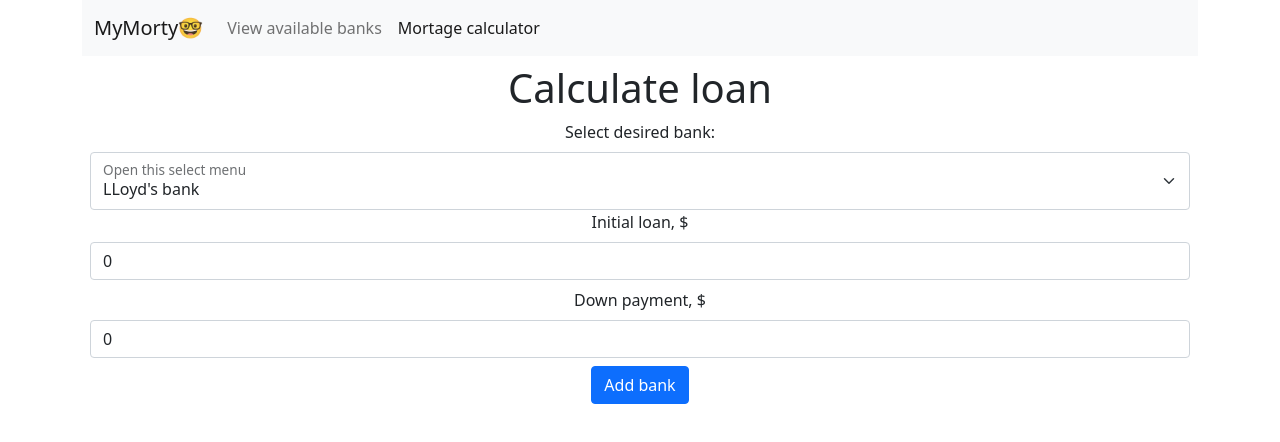
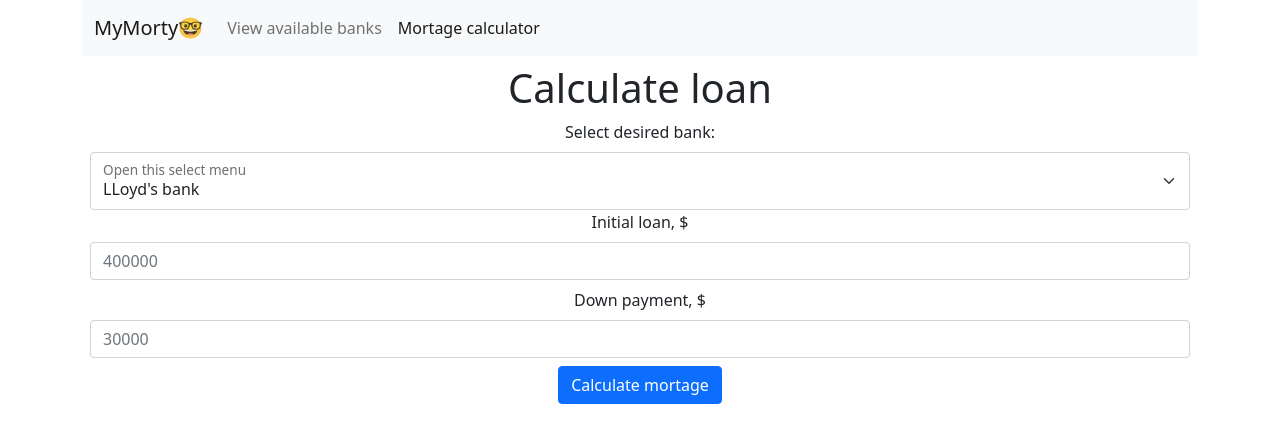
Before and after one commit to YuriiCodes/MyMorty-Mortgage-calculator, a React (Create React App) app: page /mortageCalculator in a window 1280 px wide. Shown: the top 442 px of the page. Built offline with nearby package versions, Linux system fonts and the light colour scheme.

Commit message:
added validation for mortageCalculatorForm

```diff
--- a/src/components/MortageCalculator/MortageCalculator.jsx
+++ b/src/components/MortageCalculator/MortageCalculator.jsx
@@ -3,16 +3,19 @@ import {Button, Col, FloatingLabel, InputGroup, Row} from "react-bootstrap";
 import { Formik } from 'formik';
 import * as yup from 'yup';
 import {Form} from "react-bootstrap";
+import {useRef} from "react";
 
 
 const MortageCalculator = (props) => {
+    const loanInput = useRef(null);
+    const downPaymentInput = useRef(null);
     let banks = props.banks;
 
     const selectedBank = banks.find(bank => bank.id === parseInt(props.selectedBankId));
     debugger
     const schema = yup.object().shape({
         initialLoan: yup.number().required().positive().max(selectedBank.maxLoan),
-        downPayment: yup.number().required().positive(),
+        downPayment: yup.number().required().positive().min(selectedBank.minDownPayment),
         bankName: yup.string().required()
     });
     debugger;
@@ -36,6 +39,11 @@ const MortageCalculator = (props) => {
               }) => (
                 <Form className="p-2" noValidate onSubmit={(e) => {
                     handleSubmit(e);
+                    let inputedLoan = loanInput.current.value;
+                    let inputedDownPayment = downPaymentInput.current.value;
+                    if(!errors.initialLoan && !errors.downPayment && inputedLoan !== "" && inputedDownPayment !== "") {
+                        alert("valid")
+                    }
                 }}>
                     <h1>Calculate loan</h1>
 
@@ -57,7 +65,7 @@ const MortageCalculator = (props) => {
                             <Form.Control type="number"
                                           placeholder="400000"
                                           name="initialLoan"
-                                value={values.initialLoan}
+                                          ref={loanInput}
 
                                           onChange={e => {
                                               handleChange(e);
@@ -78,6 +86,7 @@ const MortageCalculator = (props) => {
                         <Form.Label>Down payment, $</Form.Label>
                         <InputGroup hasValidation id="inputGroupMinDownPayment">
                             <Form.Control type="number"
+                                          ref={downPaymentInput}
                                           placeholder="30000"
                                           name="downPayment"
                                           onChange={e => {
@@ -85,7 +94,7 @@ const MortageCalculator = (props) => {
                                           }}
                                           aria-describedby="inputGroupMinDownPayment"
                                           isInvalid={!!errors.downPayment }
-                                          value={values.downPayment}
+
                             />
                             <Form.Control.Feedback type="invalid">
                                 {errors.downPayment}
@@ -96,7 +105,7 @@ const MortageCalculator = (props) => {
 
 
                     <Button variant="primary" type="submit">
-                        Add bank
+                        Calculate mortage
                     </Button>
                 </Form>
             )}
```
